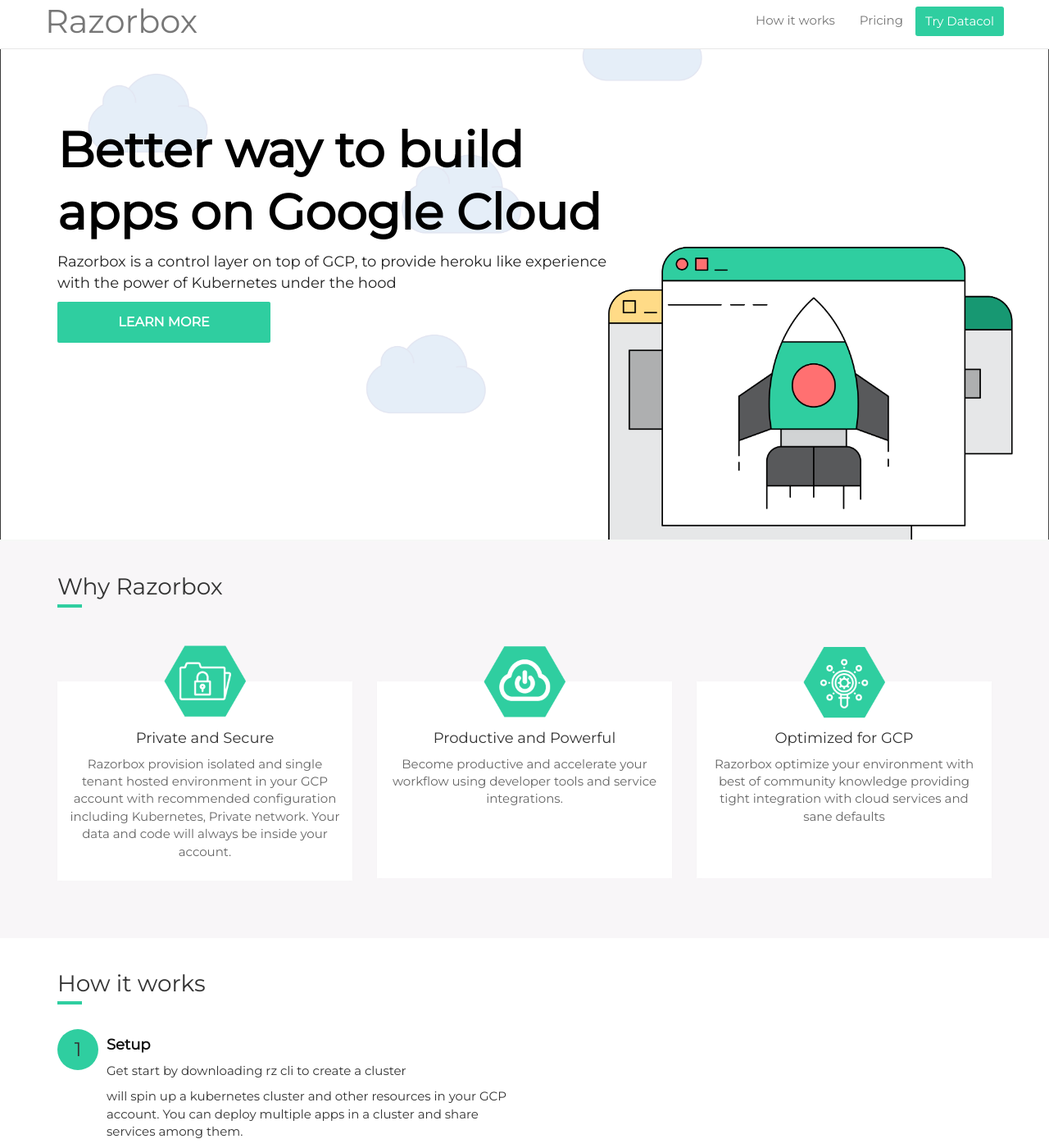
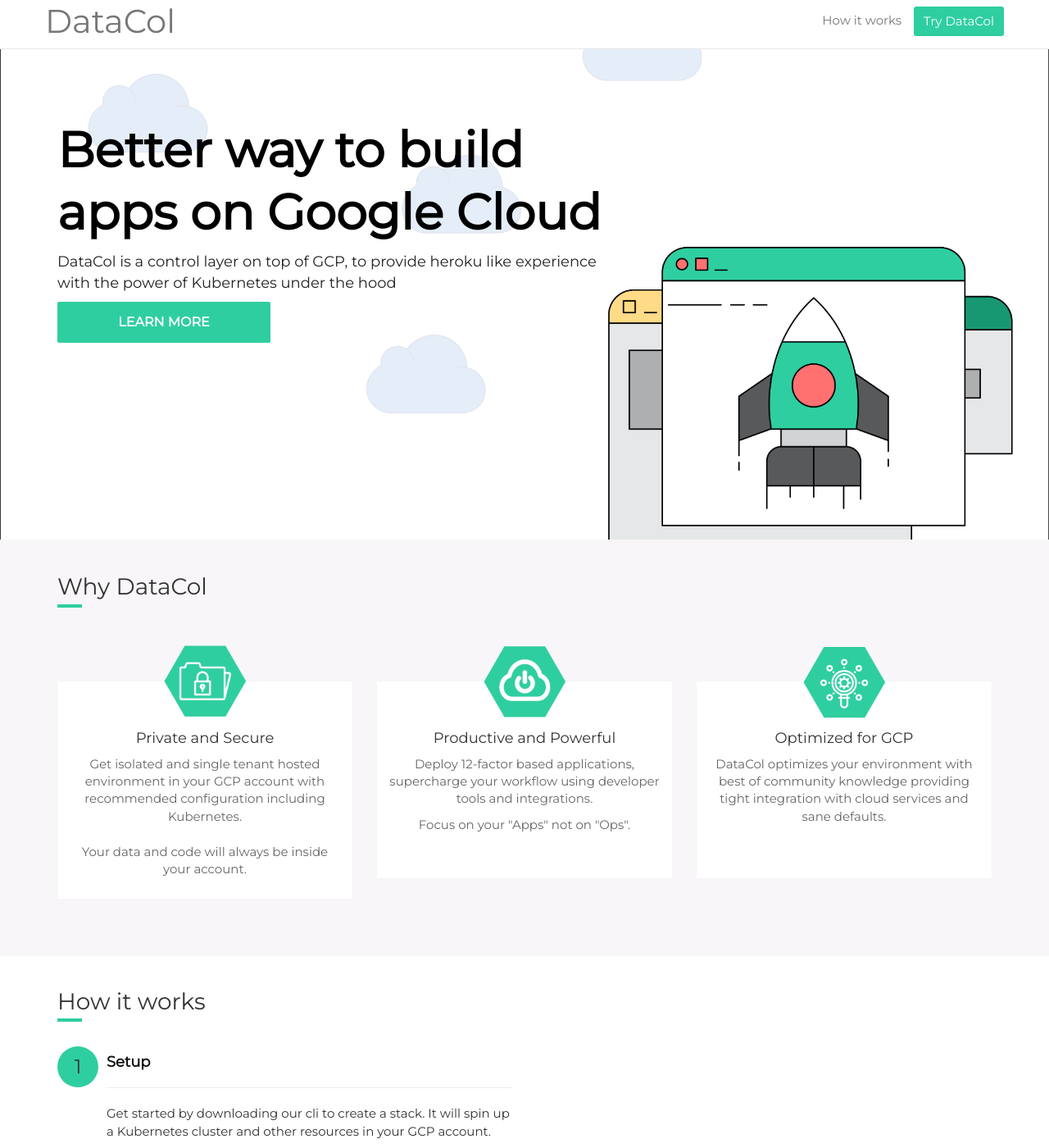
Before and after one commit to datacol-io/datacol-io.github.io, a Jekyll site: the page built from index.html, in a window 1280 px wide and 1400 px high. Shown: the whole window at 82% size. Built offline with Jekyll 4.4.1, drawn with Linux system fonts in a browser that asks for light colours; comment, search, counter and statistics services are not loaded; some of the changed text lies outside the part shown.

Commit message:
textual changes

```diff
--- a/_includes/footer.html
+++ b/_includes/footer.html
@@ -4,20 +4,17 @@
   <div class="container">
     <div class="col-sm-6">
       <p class="copyright">
-        &copy; Datacol. All rights reserved.
+        &copy; {{site.title}}. All rights reserved.
       </p>
       <ul class="footer-nav">
-        <li><a href="{{site.baseurl}}/">Home</a></li>
-        <li><a href="{{site.baseurl}}/pricing">Pricing</a></li>
         <li><a href="{{ site.baseurl }}/contact">Contact</a></li>
       </ul>
     </div>
 
     <div class="col-sm-6">
       <ul class="social-icons pull-right">
-        <li><a href="#" class="icon icon-facebook"><i class="fa fa-facebook"></i></a></li>
         <li><a href="#" class="icon icon-twitter"><i class="fa fa-twitter"></i></a></li>
-        <li><a href="#" class="icon icon-linkedin"><i class="fa fa-linkedin"></i></a></li>
+        <li><a href="#" class="icon icon-github"><i class="fa fa-github"></i></a></li>
       </ul>
     </div>
 
--- a/_includes/header.html
+++ b/_includes/header.html
@@ -8,16 +8,15 @@
        <span class="icon-bar"></span>
      </button>
      <a class="navbar-brand" href="{{ site.baseurl }}/">
-      Razorbox
+      {{site.title}}
      </a>
    </div>
    <div id="navbar" class="collapse navbar-collapse">
      <ul class="nav navbar-nav navbar-right">
         <li><a href="#htw" class="scroll-nav">How it works</a></li>
-        <li><a href="{{ site.baseurl }}/pricing">Pricing</a></li>
-        <li class="freetrail-btn"><a href="#try-modal" data-toggle="modal">Try Datacol</a></li>
+        <li class="freetrail-btn"><a href="#try-modal" data-toggle="modal">Try {{site.title}}</a></li>
      </ul>
-   </div><!--/.nav-collapse -->
+   </div>
  </div>
 </nav>
 
@@ -27,28 +26,36 @@
     <div class="modal-content">
       <div class="modal-header">
         <button class="close" type="button" data-dismiss="modal"> &times; </button>
-        <h4 class="modal-title"> Start using Datacol </h4>
+        <h4 class="modal-title"> Try {{site.title}} </h4>
       </div>
 
       <div class="modal-body">
-        <p> To get start you need to connect Datacol to your salesforce. We recommend you to first test out integration with sandbox environment. </p>
+        <p>
+          <p> Get started with {{site.title}} is easy. It will take almost 10 minute to go from zero to first deployment. </p>
+          <h4> 1. Download cli </h4>
 
-        {% if site.github.environment == 'dotcom' %}
-          {% assign sandbox_url = 'https://app.datacol.io/auth/salesforcesandbox/relay' %}
-          {% assign live_url = 'https://app.datacol.io/auth/salesforce.relay' %}
-        {% else %}
-          {% assign sandbox_url = 'http://localhost:3000/auth/salesforcesandbox/relay' %}
-          {% assign live_url = 'http://localhost:3000/auth/salesforce/relay' %}
-        {% endif %}
+{% highlight shell %}
+curl -Ls https://storage.googleapis.com/datacol-distros/osx > /usr/local/bin/datacol
+{% endhighlight %}
 
-        <div class="text-center callback" style="margin: 30px 0;">
-          <a href="{{ sandbox_url }}" class="btn btn-default btn-lg"> Sandbox </a>
-          &nbsp; &nbsp;
-          <a href="{{ live_url }}" class="btn btn-primary btn-lg"> Production </a>
-        </div>
+          <hr><h4> 2. Create a new stack </h4>
+          <p> Get project identifier from <a href="https://console.cloud.google.com" target="_blank"> Google Console </a> or create a new one. </p>
 
-        <small> Clicking above will redirect you to salesforce for authentication, we only store salesforce access token not account credentials (username and password). if you need a free demo, please <a href="/contact"> contact us. </a></small>
+{% highlight shell %}
+datacol init --project gcp-demo --stack demo --zone us-east1-b
+{% endhighlight %}
+        <p> It will create a new stack by name "demo" in us-east1-b zone under gcp-demo project. </p>
 
+        <hr><h4> 3. Deploy your app </h4>
+{% highlight shell %}
+git clone git@github.com:datacol-io/node-demo.git && cd -
+datacol apps create
+datacol deploy
+{% endhighlight %}
+
+          <p> If you face any difficulty, please don't hesitate to reach out or send your suggestions
+              <a href="https://github.com/datacol-io/face/issues" target="_blank"> here </a>.
+        </p>
       </div>
 
       <div class="modal-footer">
--- a/_layouts/landing-page.html
+++ b/_layouts/landing-page.html
@@ -11,10 +11,10 @@
       <div class="container">
         <div class="banner-message">
           <h1>Better way to build apps on Google Cloud</h1>
-          <p>Razorbox is a control layer on top of GCP, to provide heroku like experience with the power of Kubernetes under the hood</p>
+          <p>{{site.title}} is a control layer on top of GCP, to provide heroku like experience with the power of Kubernetes under the hood</p>
 
           <div class='banner-actions'>
-            <a href="{{site.baseurl}}/contact" class="btn btn-big bg-green">Learn More</a>
+            <a href="{{site.baseurl}}/#htw" class="btn btn-big bg-green">Learn More</a>
           </div>
         </div>
       </div>
--- a/css/main.scss
+++ b/css/main.scss
@@ -192,6 +192,10 @@ body {
   background-color: #3f729b;
   color: #fff;
 }
+.icon-github {
+  background-color: #888;
+  color: #fff;
+}
 /*-----------Banner---------*/
 .banner {
   min-height: 600px;
--- a/index.html
+++ b/index.html
@@ -4,34 +4,37 @@ layout: landing-page
 
 <section class="why-wraper section">
 	<div class="container">
-		<h2 class="section-header">Why Razorbox</h2>
+		<h2 class="section-header">Why {{site.title}}</h2>
 		<div class="row">
 			<div class="col-sm-4">
 				<div class="why-item">
 					<img src="/images/secure.png" alt="" />
 					<h4>Private and Secure</h4>
-					<p>Razorbox provision isolated and single tenant hosted environment in your GCP account with recommended configuration including Kubernetes, Private network. Your data and code will always be inside your account.</p>
+					<p>Get isolated and single tenant hosted environment in your GCP account with recommended configuration including Kubernetes.
+					<br><br>Your data and code will always be inside your account.</p>
 				</div>
 			</div>
 			<div class="col-sm-4">
 				<div class="why-item">
 					<img src="/images/powerfull.png" alt="" />
 					<h4>Productive and Powerful</h4>
-					<p>Become productive and accelerate your workflow using developer tools and service integrations.</p>
+					<p>Deploy 12-factor based applications, supercharge your workflow using developer tools and integrations.</p>
+					<p> Focus on your "Apps" not on "Ops".</p>
 				</div>
 			</div>
+
 			<div class="col-sm-4">
 				<div class="why-item">
 					<img src="/images/optimized.png" alt="" />
 					<h4>Optimized for GCP</h4>
-					<p>Razorbox optimize your environment with best of community knowledge providing tight integration with cloud services and sane defaults</p>
+					<p>{{site.title}} optimizes your environment with best of community knowledge providing tight integration with cloud services and sane defaults.</p>
 				</div>
 			</div>
 		</div>
 	</div>
 </section>
 
-<section class="how-it-works-wraper section">
+<section class="how-it-works-wraper section" id="htw">
 	<div class="container">
 		<h2 class="section-header">How it works</h2>
 		<div class="row">
@@ -39,37 +42,40 @@ layout: landing-page
 				<div class="step-item">
 					<span class="step-count">1</span>
 					<div class="step-item-msg">
-						<h4>Setup</h4>
-						<p>Get start by downloading rz cli to create a cluster</p>
-						<p> will spin up a kubernetes cluster and other resources in your GCP account. You can deploy multiple apps in a cluster and share services among them.</p>
+						<h4>Setup</h4> <hr>
+						<p>Get started by downloading our cli to create a stack. It will spin up a Kubernetes cluster and other resources in your GCP account. </p>
+						<p> You can deploy multiple apps in a cluster and share services among them.</p>
+						<a href=""> Read More </a>
 					</div>
 				</div>
 
 				<div class="step-item">
 					<span class="step-count">2</span>
 					<div class="step-item-msg">
-						<h4>Build & Deploy</h4>
-						<p>Create 12-factor apps with Buildpacks, Dockerfile or docker-compose.yml on Kubernetes</p>
-    				<p>Provision infrastu with helm charts managed by razorbox</p>
-    				<p>Link GCP services easily (like automatic cloud-sql proxy setup, service-account linking)</p>
+						<h4>Build & Deploy</h4> <hr>
+						<p> Build your apps and deploy them to cluster. You can also - </p>
+						<ul>
+							<li>Create 12-factor apps with Buildpacks, Dockerfile or docker-compose.yml on Kubernetes.</li>
+    					<li>Provision infrastructure with <a href="https://helm.sh/"> helm charts </a> managed by us.</li>
+	    				<li>Link GCP services easily (like automatic cloud-sql proxy, service-account and many more).</li>
+	    			</ul>
+  					<a href=""> Read More </a>
 					</div>
 				</div>
 
 				<div class="step-item">
 					<span class="step-count">3</span>
 					<div class="step-item-msg">
-						<h4>Manage & Scale</h4>
-						<p>
-							Automatically setup logging, metrics and alerts for your applications to become more productive
-	 Configure Auto scaling
-	 Execute scheduled and one-off tasks
-	 HTTPS/SSL certificates
-						</p>
+						<h4>Manage & Scale</h4> <hr>
+				    <p> We will automatically setup logging, metrics and alerts for your apps to become more productive. </p>
+						<ul>
+							 <li> Configuring Auto scaling </li>
+							 <li> Executing scheduled and one-off tasks </li>
+							 <li> HTTPS/SSL certificates </li>
+						</ul>
+						<a href=""> Read More </a>
 					</div>
 				</div>
-			</div>
-			<div class="col-md-6">
-
 			</div>
 		</div>
 	</div>
@@ -102,8 +108,8 @@ layout: landing-page
 					</div>
 				</div>
 			</div>
+
 			<div class="col-sm-6">
-
 				<div class="feature-item">
 					<span class="feature-item-icon"><img src="/images/productivity-tools.png" alt="" /></span>
 					<div class="feature-item-msg">
@@ -115,14 +121,14 @@ layout: landing-page
 					<span class="feature-item-icon"><img src="/images/open-source.png" alt="" /></span>
 					<div class="feature-item-msg">
 						<h4>Open source</h4>
-						<p>Razorbox source code is open-sourced at github and open to suggesstions and contributions.</p>
+						<p>{{site.title}} source code is open-sourced at <a href="https://github.com/datacol-io" target="_blank"> Github </a> and open to suggestions and contributions.</p>
 					</div>
 				</div>
 				<div class="feature-item">
 					<span class="feature-item-icon"><img src="/images/portable.png" alt="" /></span>
 					<div class="feature-item-msg">
 						<h4>Portable</h4>
-						<p>While Razorbox is tied with Google, your apps are still portable, and run elsewhere unlike App-engine.</p>
+						<p>While {{site.title}} is tied with Google, your apps are still portable, and run elsewhere unlike App-engine.</p>
 					</div>
 				</div>
 
```
Also changed, not shown: other parts of index.html (+1 -1 lines), images/banner.jpg (deleted), images/datacol-banner.jpeg (deleted), images/finish.png (deleted), images/fireart_blog.jpg (deleted), images/flow1.png (deleted), images/flow2.png (deleted), siteicon.png (deleted).
